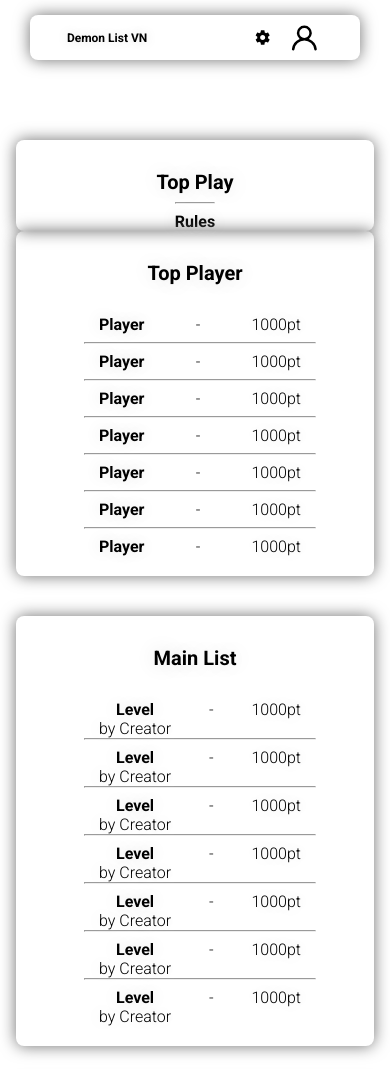
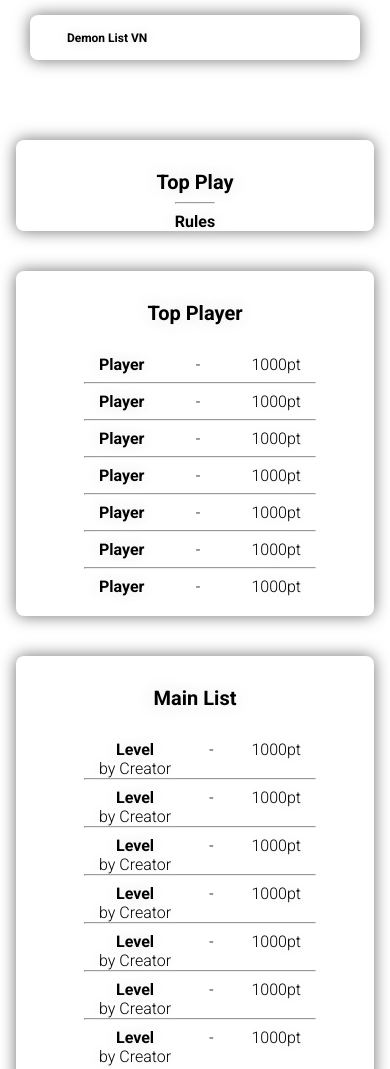
Before and after one commit to NamPE286/RedesignedDemonListVN, a plain HTML site: page index.html in a window 390 px wide. Shown: the top 1069 px of the page. Drawn offline with nearby package versions, Linux system fonts and the light colour scheme.

Commit message:
Fixed order add padding, removed navber icons

```diff
--- a/css/style.scss
+++ b/css/style.scss
@@ -30,9 +30,11 @@ body{
                 margin-top: 40px;
                 text-align: center;
                 width: 92vw;
+                order: 1;
             }
             .panel{
-                margin-top: 0px;
+                margin-top: 40px;
+                order: 2;
             }
             .topPlayerPanel{
                 margin-top: 0px;
@@ -58,6 +60,7 @@ body{
             }
             .panel1{
                 margin-top: 40px;
+                order: 3;
             }
         }
         .navbar{
--- a/index.html
+++ b/index.html
@@ -20,13 +20,13 @@
             <li><a href="topplayer.html">Top Player</a></li>
             <li><a href="about.html">About</a></li>
         </ul>
-        <div class="navbarIcon">
+        <!-- <div class="navbarIcon">
             <svg class="settingIcon" xmlns="http://www.w3.org/2000/svg" width="40" height="40" viewBox="0 0 48 48">
                 <path d="M0 0h48v48h-48z" fill="none"/>
                 <path d="M38.86 25.95c.08-.64.14-1.29.14-1.95s-.06-1.31-.14-1.95l4.23-3.31c.38-.3.49-.84.24-1.28l-4-6.93c-.25-.43-.77-.61-1.22-.43l-4.98 2.01c-1.03-.79-2.16-1.46-3.38-1.97l-.75-5.3c-.09-.47-.5-.84-1-.84h-8c-.5 0-.91.37-.99.84l-.75 5.3c-1.22.51-2.35 1.17-3.38 1.97l-4.98-2.01c-.45-.17-.97 0-1.22.43l-4 6.93c-.25.43-.14.97.24 1.28l4.22 3.31c-.08.64-.14 1.29-.14 1.95s.06 1.31.14 1.95l-4.22 3.31c-.38.3-.49.84-.24 1.28l4 6.93c.25.43.77.61 1.22.43l4.98-2.01c1.03.79 2.16 1.46 3.38 1.97l.75 5.3c.08.47.49.84.99.84h8c.5 0 .91-.37.99-.84l.75-5.3c1.22-.51 2.35-1.17 3.38-1.97l4.98 2.01c.45.17.97 0 1.22-.43l4-6.93c.25-.43.14-.97-.24-1.28l-4.22-3.31zm-14.86 5.05c-3.87 0-7-3.13-7-7s3.13-7 7-7 7 3.13 7 7-3.13 7-7 7z"/>
             </svg>
             <svg class="accountIcon" xmlns="http://www.w3.org/2000/svg" width="40" height="40" viewBox="0 0 24 24"><path d="M15.71,12.71a6,6,0,1,0-7.42,0,10,10,0,0,0-6.22,8.18,1,1,0,0,0,2,.22,8,8,0,0,1,15.9,0,1,1,0,0,0,1,.89h.11a1,1,0,0,0,.88-1.1A10,10,0,0,0,15.71,12.71ZM12,12a4,4,0,1,1,4-4A4,4,0,0,1,12,12Z"/></svg>
-        </div>
+        </div> -->
     </div>
     <div class="content"  data-aos="fade-up" data-aos-duration="1000" data-aos-delay="300">
         <div class="panel" data-aos="fade-up" data-aos-duration="1000" data-aos-delay="300">
```
Also changed, not shown: css/style.css, 1 other file.
